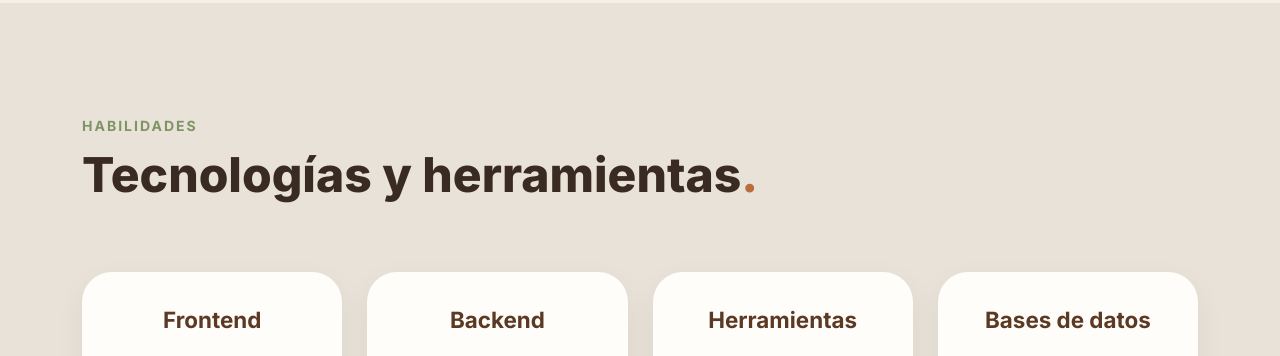
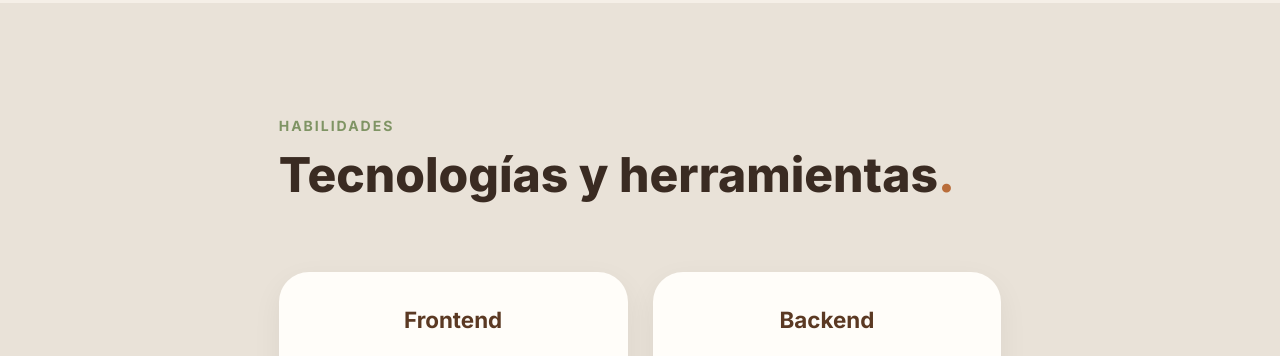
Before and after one commit to Fasalpa/Portafolio-FaSalPa, a plain HTML site: page index.html in a window 1280 px wide. Shown: the part 2510-2866 px from the top of the page. Drawn offline with nearby package versions, Linux system fonts and the light colour scheme.

Commit message:
Refactor: corregir ancho en boostrap columnas habilidades

```diff
--- a/index.html
+++ b/index.html
@@ -402,7 +402,7 @@
       </section>
 
       <section id="tecnologias" aria-labelledby="tecnologiasTitulo">
-        <div class="container">
+        <div class="container col-6 col-lg-7">
           <div class="section-title">
             <small id="tecnologiasDescripcion">HABILIDADES</small>
 
```
